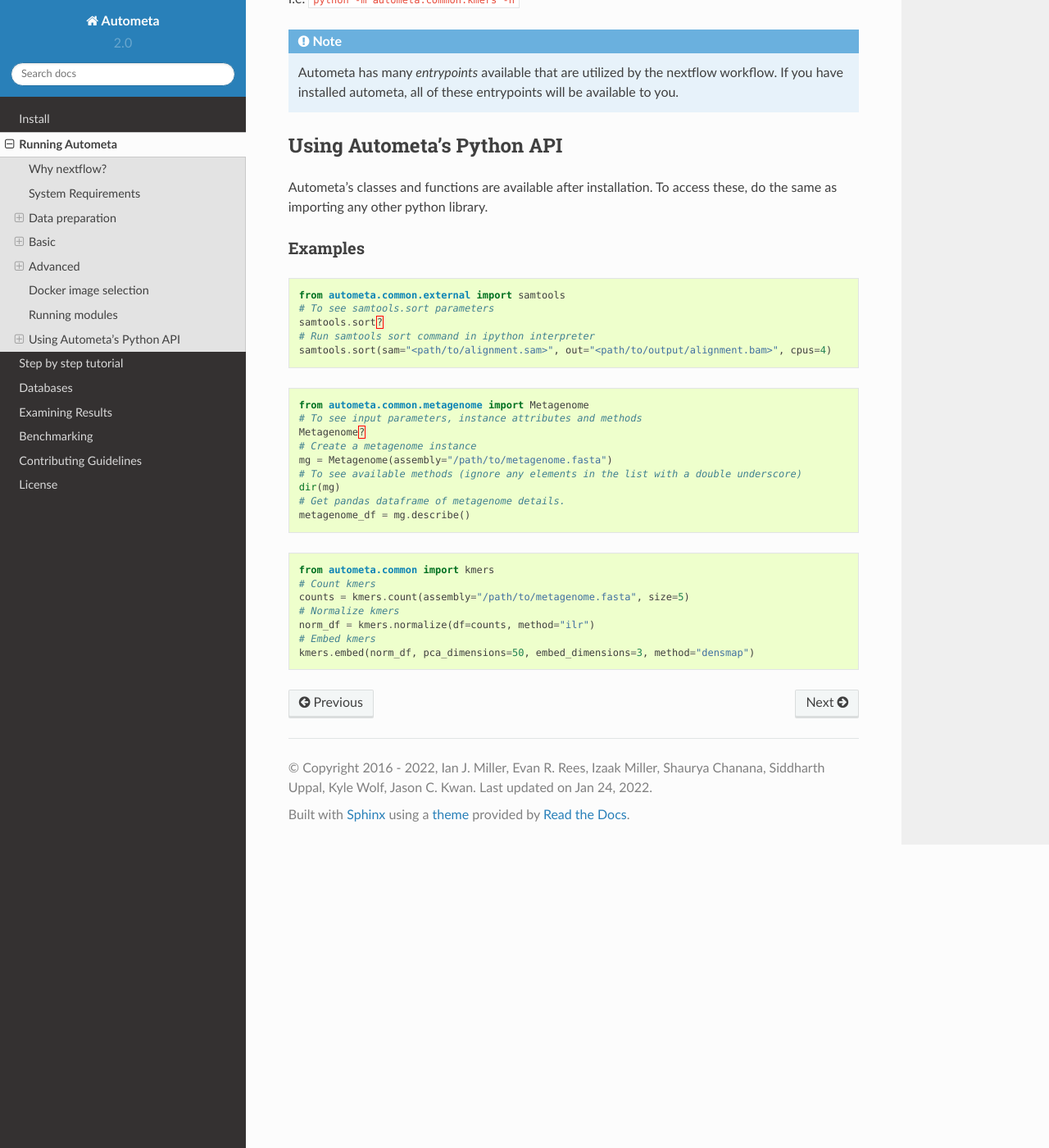
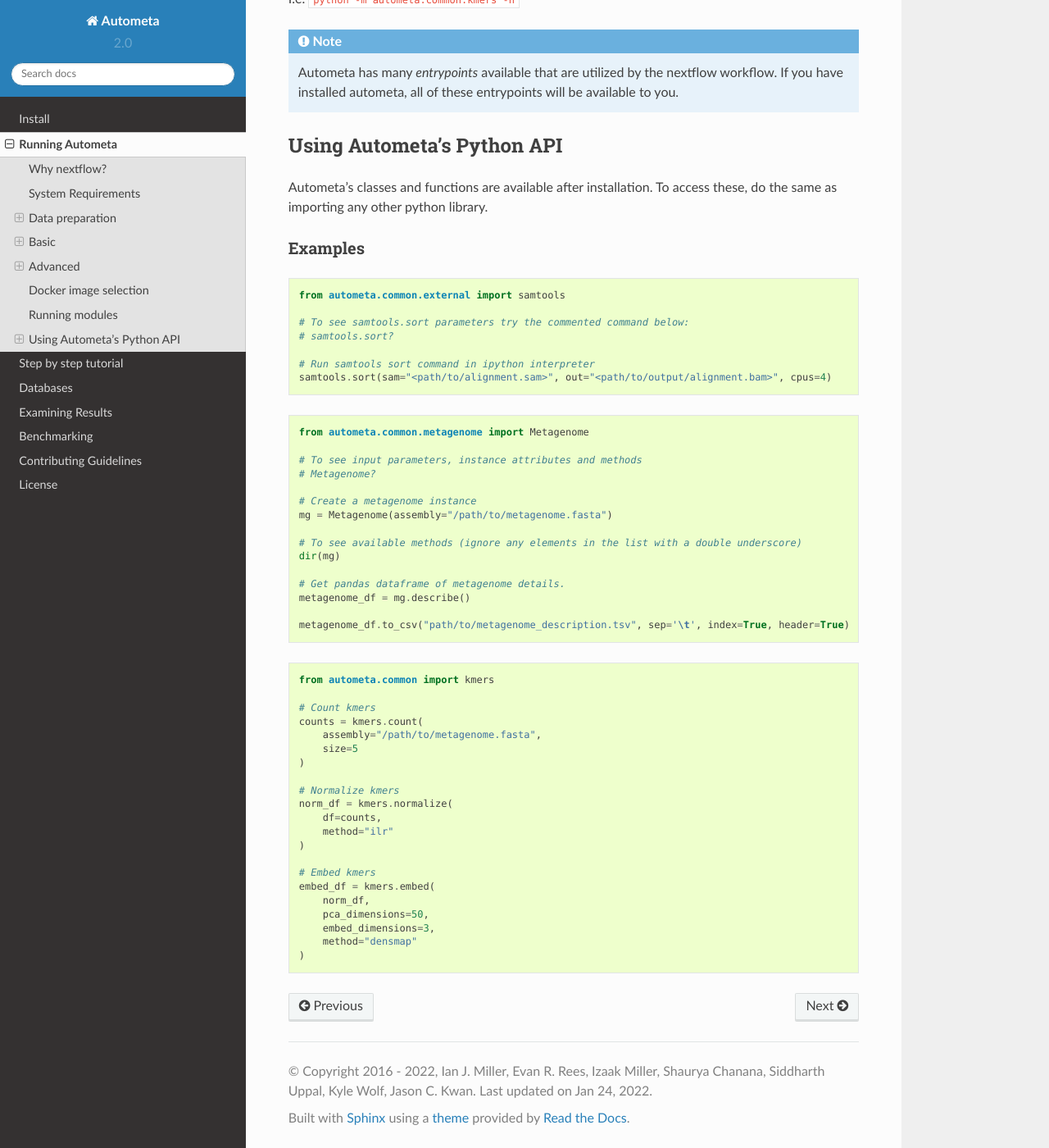
Before and after one commit to KwanLab/Autometa, a Sphinx documentation site: the page built from docs/source/running-autometa.rst, in a window 1280 px wide and 1400 px high, scrolled down 9917 px. Shown: the whole window at 82% size. Built offline with Sphinx 7.4.7 and the Read the Docs theme 2.0.0, drawn with Linux system fonts in a browser that asks for light colours; pages that are not in the unit, such as notebooks, are missing from menus.

```diff
--- a/docs/source/running-autometa.rst
+++ b/docs/source/running-autometa.rst
@@ -478,8 +478,10 @@ samtools wrapper
 .. code-block:: python
 
     from autometa.common.external import samtools
-    # To see samtools.sort parameters
-    samtools.sort?
+
+    # To see samtools.sort parameters try the commented command below:
+    # samtools.sort?
+
     # Run samtools sort command in ipython interpreter
     samtools.sort(sam="<path/to/alignment.sam>", out="<path/to/output/alignment.bam>", cpus=4)
 
@@ -489,14 +491,21 @@ Metagenome Description
 .. code-block:: python
 
     from autometa.common.metagenome import Metagenome
+
     # To see input parameters, instance attributes and methods
-    Metagenome?
+    # Metagenome?
+
     # Create a metagenome instance
     mg = Metagenome(assembly="/path/to/metagenome.fasta")
+
     # To see available methods (ignore any elements in the list with a double underscore)
     dir(mg)
+
     # Get pandas dataframe of metagenome details.
     metagenome_df = mg.describe()
+
+    metagenome_df.to_csv("path/to/metagenome_description.tsv", sep='\t', index=True, header=True)
+
 
 k-mer frequency counting, normalization, embedding
 ==================================================
@@ -504,12 +513,26 @@ k-mer frequency counting, normalization, embedding
 .. code-block:: python
 
     from autometa.common import kmers
+
     # Count kmers
-    counts = kmers.count(assembly="/path/to/metagenome.fasta", size=5)
+    counts = kmers.count(
+        assembly="/path/to/metagenome.fasta",
+        size=5
+    )
+
     # Normalize kmers
-    norm_df = kmers.normalize(df=counts, method="ilr")
+    norm_df = kmers.normalize(
+        df=counts,
+        method="ilr"
+    )
+
     # Embed kmers
-    kmers.embed(norm_df, pca_dimensions=50, embed_dimensions=3, method="densmap")
+    embed_df = kmers.embed(
+        norm_df,
+        pca_dimensions=50,
+        embed_dimensions=3,
+        method="densmap"
+    )
 
 
 .. _nextflow: https://www.nextflow.io/
```
